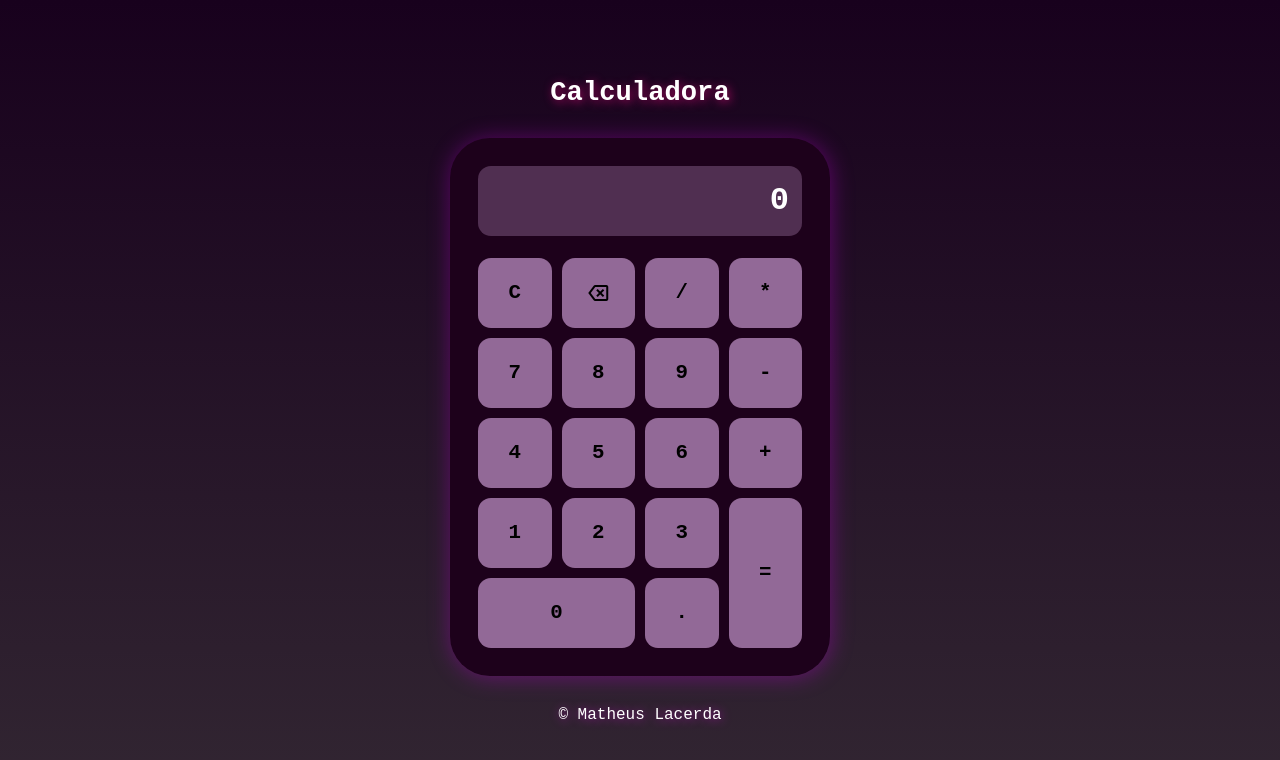
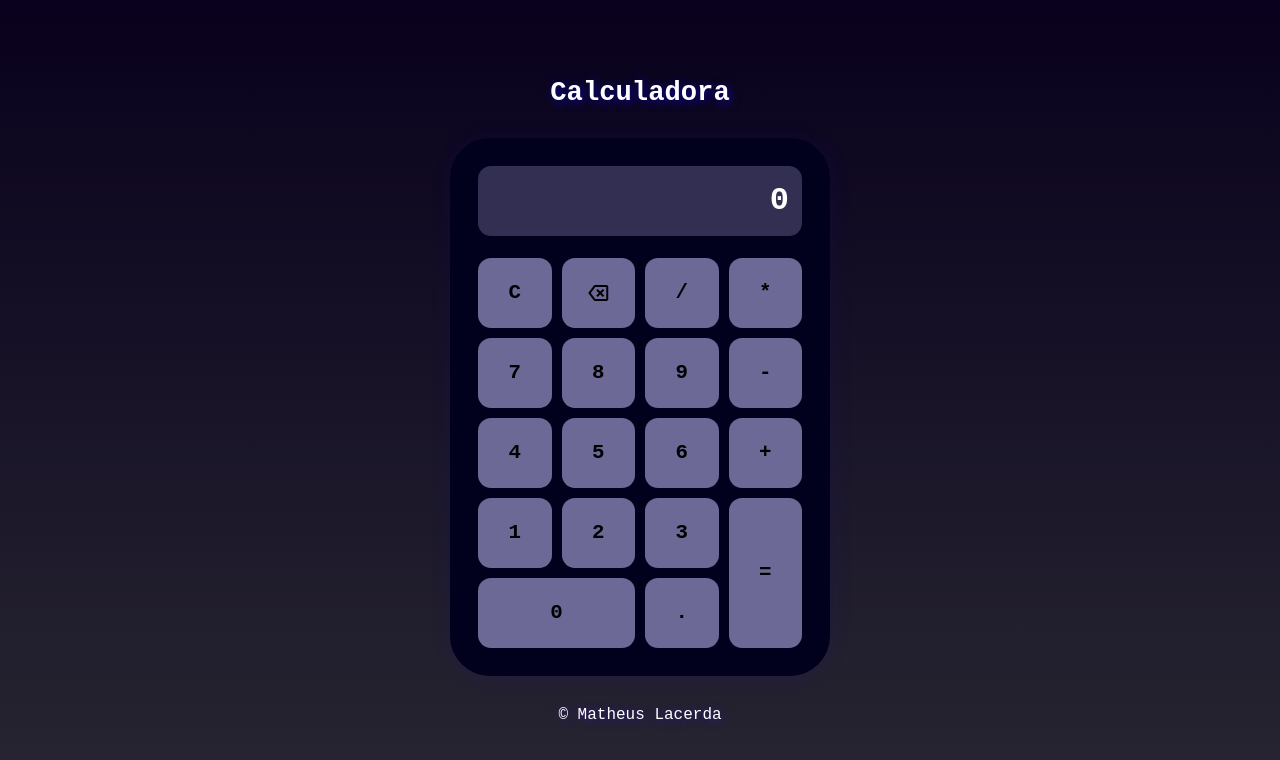
Before and after one commit to lacerda-dev/Calculadora, a plain HTML site: page index.html in a window 1280 px wide. Drawn offline with nearby package versions, Linux system fonts and the light colour scheme.

Commit message:
alterei a cor

```diff
--- a/script.js
+++ b/script.js
@@ -1,4 +1,5 @@
-let display = document.getElementById('display')
+const display = document.getElementById('display')
+
 
 function entrada(dados){
     if (display.value === '0'){
--- a/style.css
+++ b/style.css
@@ -11,27 +11,27 @@ body {
     align-items: center;
     height: 100vh;
     gap: 10px;
-    background-image: linear-gradient(to bottom, rgb(24, 1, 29), rgb(50, 38, 50));
+    background-image: linear-gradient(to bottom, rgb(9, 1, 29), rgb(40, 38, 50));
 }
 h1{
     font-size: 1.7rem;
     color: #fff;
-    text-shadow: 2px 2px 10px rgb(162, 9, 93);
+    text-shadow: 2px 2px 10px rgb(9, 9, 162);
     margin-bottom: 20px;
 }
 #calculadora{
-    background-color: rgb(29, 1, 27);
+    background-color: rgb(1, 1, 29);
     width: 90%;
     max-width: 380px;
     padding: 28px;
     border-radius: 40px;
-    box-shadow: 1px 1px 22px #bd02d667;
+    box-shadow: 1px 1px 22px #2502d619;
 }
 #calculadora:hover{
     transform: scale(1.03);
     transition: .3s;
-    background-color: rgb(38, 1, 36);
-    box-shadow: 1px 1px 25px #cd04e7;
+    background-color: rgb(10, 1, 38);
+    box-shadow: 1px 1px 25px #0d037ad0;
 }
 #display{
     width: 100%;
@@ -43,7 +43,7 @@ h1{
     text-align: right;
     font-size: 2rem;
     font-weight: bold;
-    background-color: rgba(201, 155, 209, 0.299);
+    background-color: rgba(164, 155, 209, 0.299);
     color: #fff;
 }
 #teclado{
@@ -57,7 +57,7 @@ h1{
     align-items: center;
     justify-content: center;
     height: 70px;
-    background-color: rgba(201, 155, 209, 0.682);
+    background-color: rgba(158, 155, 209, 0.682);
     color: black;
     font-size: 1.3rem;
     font-weight: 600;
@@ -67,7 +67,7 @@ h1{
 .botoes:hover{
     cursor: pointer;
     background-color: #ffffffaa;
-    box-shadow: 1px 1px 22px #bd02d6;
+    box-shadow: 1px 1px 22px #8c02d69f;
     transition: .3s;
     transform: scale(1.08);
 }
@@ -83,5 +83,5 @@ p{
     margin-top: 20px;
     font-size: 1rem;
     color: #fff;
-    text-shadow: 1px 1px 10px rgba(254, 11, 254, 0.518);
+    text-shadow: 1px 1px 10px rgba(68, 11, 254, 0.518);
 }
```
